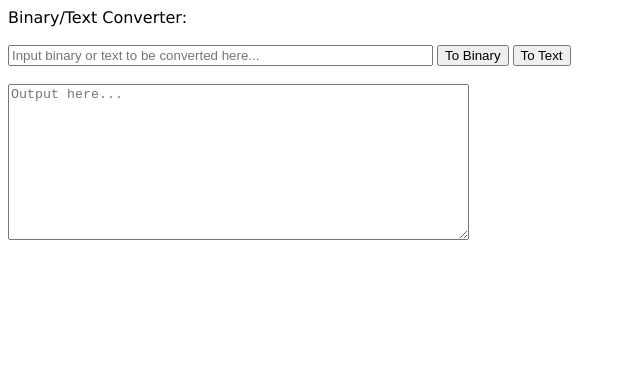
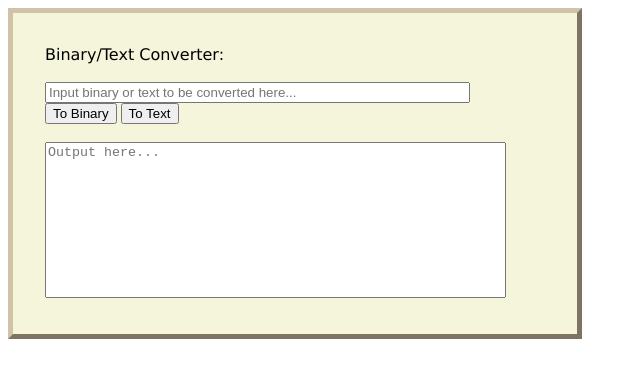
Before and after one commit to BeastWarsReboot/bin2txt, a plain HTML site: page index.html in a window 1280 px wide. Shown: the whole page, without its empty margins (0-640 px from the left). Drawn offline with Linux system fonts and the light colour scheme.

Commit message:
Add some basic style

```diff
--- a/index.html
+++ b/index.html
@@ -3,6 +3,19 @@
 <head>
     <meta charset="UTF-8">
     <title>Binary to Text</title>
+    <style>
+        div {
+            background-color: beige;
+            border: 5px outset #d1c3a7;
+            padding: 2rem;
+            position: relative;
+            width: 500px;
+        }
+
+        textarea{
+            resize: none;
+        }
+    </style>
 </head>
 
 <body>
```
